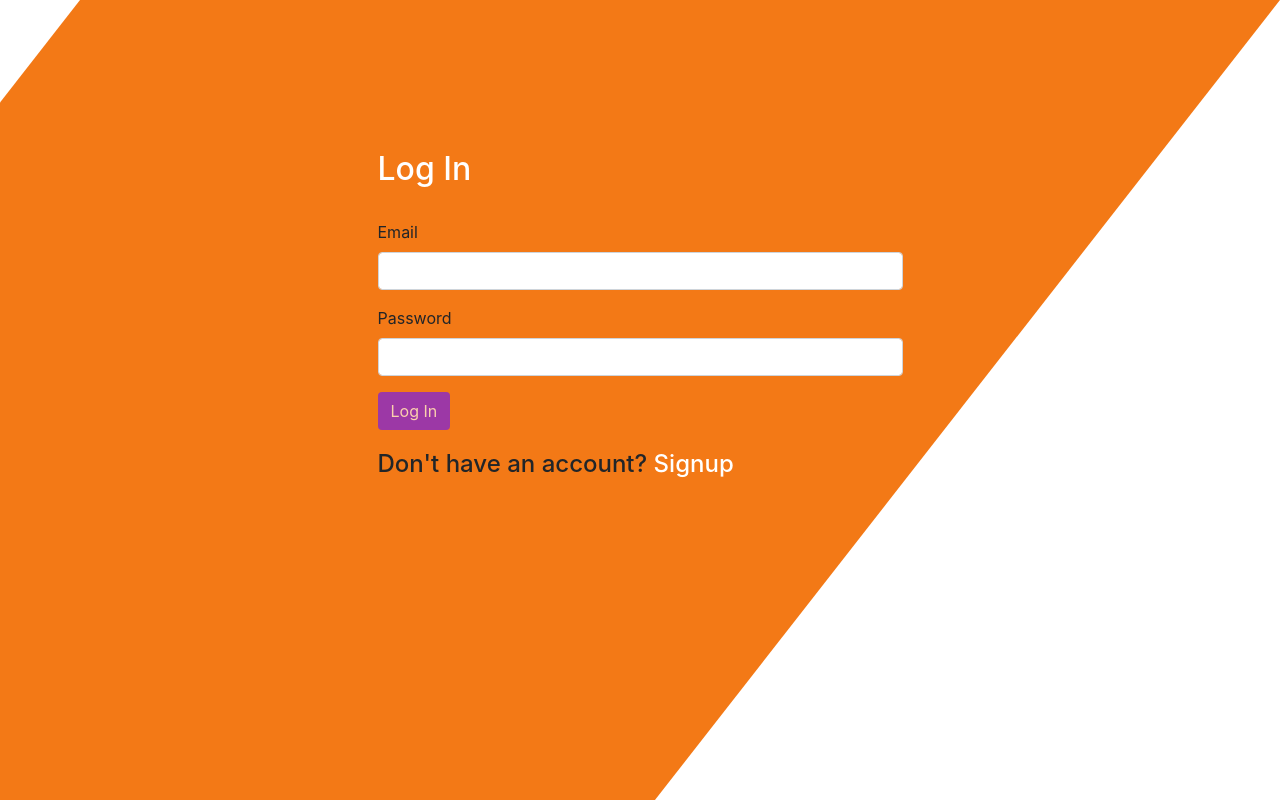
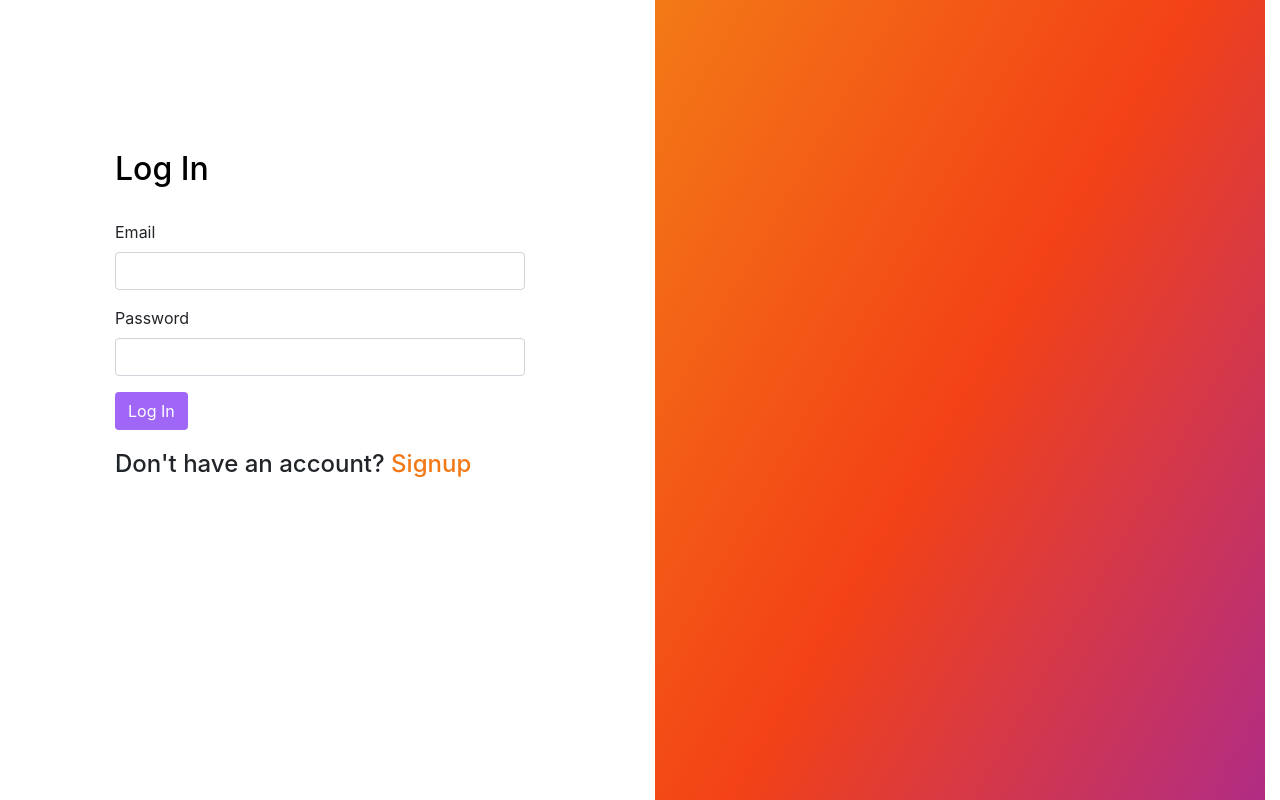
Before and after one commit to Algernon132/Trunk, an Angular app in the folder trunk-app/: page /login in a window 1280 px wide. Built offline with nearby package versions, Linux system fonts and the light colour scheme.

Commit message:
style updates

```diff
--- a/trunk-app/src/app/home/home.component.html
+++ b/trunk-app/src/app/home/home.component.html
@@ -2,7 +2,7 @@
     <div class="container">
         <nav class="navbar navbar-expand-lg">
             <a class="navbar-brand" href="#">
-                <!-- <img class="navbar-brand" src="/assets/images/TRUNK_LOGO.png" width="100" height="100" style="margin-right: 0px; padding-right: 0px;"> -->
+                <img class="navbar-brand" src="/assets/images/Trunk_Logo.png" width="50" height="50" style="margin-right: 0px; padding-right: 0px;">
                 Trunk</a>
             <button class="navbar-toggler" type="button" data-toggle="collapse" data-target="#navbarNav" aria-controls="navbarNav" aria-expanded="false" aria-label="Toggle navigation">
                 <span class="navbar-toggler-icon"></span>
@@ -10,17 +10,27 @@
             <div class="collapse navbar-collapse w-100" id="navbarNav">
                 <ul class="navbar-nav ml-auto">
                 <li class="nav-item">
-                    <a class="nav-link" routerLink="login">Log In</a>
+                    <a class="nav-link" routerLink="login">Log In
+                        <svg class="bi bi-box-arrow-in-right" width="1em" height="1em" viewBox="0 0 16 16" fill="currentColor" xmlns="http://www.w3.org/2000/svg">
+                            <path fill-rule="evenodd" d="M8.146 11.354a.5.5 0 010-.708L10.793 8 8.146 5.354a.5.5 0 11.708-.708l3 3a.5.5 0 010 .708l-3 3a.5.5 0 01-.708 0z" clip-rule="evenodd"/>
+                            <path fill-rule="evenodd" d="M1 8a.5.5 0 01.5-.5h9a.5.5 0 010 1h-9A.5.5 0 011 8z" clip-rule="evenodd"/>
+                            <path fill-rule="evenodd" d="M13.5 14.5A1.5 1.5 0 0015 13V3a1.5 1.5 0 00-1.5-1.5h-8A1.5 1.5 0 004 3v1.5a.5.5 0 001 0V3a.5.5 0 01.5-.5h8a.5.5 0 01.5.5v10a.5.5 0 01-.5.5h-8A.5.5 0 015 13v-1.5a.5.5 0 00-1 0V13a1.5 1.5 0 001.5 1.5h8z" clip-rule="evenodd"/>
+                          </svg>
+                    </a>
                 </li>
                 </ul>
             </div>
         </nav>
+        <img class="mainImg" src="/assets/images/Trunk_Logo.png">
         <div class="boxTitle">
             <h1 class="h1 text-center">Trunk</h1>
             <h3 class="h3 text-center">The best free password manager</h3>
         </div>
     </div>
 </div>
-<div class="container">
-    <h1 class="h1">Features...</h1>
+<div class="footer">
+    <div class="container">
+        <p>Created by Kyle Stevenson, Daniel Clubb, Chaz Bruscato, Hunter Krause</p>
+        <p>Senior Capstone Design, Spring 2020</p>
+    </div>
 </div>
--- a/trunk-app/src/app/home/home.component.scss
+++ b/trunk-app/src/app/home/home.component.scss
@@ -10,15 +10,44 @@
     font-size: 1.5rem;
 }
  .boxTitle {
-     margin-top: 15%;
+     margin-top: 20px;
      text-shadow: 2px 0 15px black;
      color: white;
  }
 
 .backdrop {
-    height: 70vh;
+    height: 80vh;
     width: 100%;
-    background-color: #F37916;
-    clip-path: polygon(0,0 100% 0, 100% 96%, 0 100%);
-    -webkit-clip-path: polygon(0,0 100% 0, 100% 96%, 0 100%);
+    background: linear-gradient(-50deg, #f37916, #6e16f3, #f34216, #f3b116, #16f3c7);
+    background-size: 400% 400%;
+    animation: gradient 20s ease-in-out infinite;
 }
+@keyframes gradient {
+    0% {
+        background-position: 0% 50%;
+    }
+    50% {
+        background-position: 100% 50%;
+    }
+    100% {
+        background-position: 0% 50%;
+    }
+}
+
+.mainImg {
+    margin-top: 50px;
+    display: block;
+    margin-left: auto;
+    margin-right: auto;
+    width: 150px;
+}
+.footer {
+    background-color: rgba(176, 185, 189, 0.6);
+    height: 20vh;
+
+    .container {
+        padding-top: 75px;
+        padding-bottom: 20px;
+        text-align: center;
+    }
+}
--- a/trunk-app/src/app/login/login.component.html
+++ b/trunk-app/src/app/login/login.component.html
@@ -1,8 +1,7 @@
-<div class="backdrop">
-</div>
-<div class="container">
   <div class="row">
-      <div class="col-12 col-lg-6 loginBox">
+    <div class="col-6">
+      <div class="row">
+        <div class="col-12 loginBox">
           <h1 class="h2">Log In</h1><br>
           <form [formGroup]="loginForm" (ngSubmit)="doLogin()">
               <div class="form-group">
@@ -13,10 +12,14 @@
                 <label for="password">Password</label>
                 <input type="password" class="form-control" id="password" formControlName="password" required>
               </div>
-            <div *ngIf="error" style="color: white; padding: 5px;">{{ errorMsg }}</div>
+              <div *ngIf="error" style="color: red; padding: 5px;">{{ errorMsg }}</div>
               <button type="submit" class="btn" [disabled]="loginForm.invalid">Log In</button>
             </form>
             <h4 class="botMessage">Don't have an account?  <a routerLink="/signup">Signup</a></h4>
         </div>
     </div>
     </div>
+    <div class="col-6">
+      <div class="background"></div>
+  </div>
+</div>
--- a/trunk-app/src/app/login/login.component.scss
+++ b/trunk-app/src/app/login/login.component.scss
@@ -2,32 +2,41 @@
     width: 100%;
     margin: 0 auto;
 }
-.backdrop {
+.background {
+    padding: 0;
+    margin: 0 auto;
+    width: 100%;
     height: 100vh;
-    position: absolute;
-    top: 0;
-    right: 0;
-    bottom: 0;
-    width: 1200px;
-    background-color:  #F37916;
-    transform: skew(-218deg);
-    transform-origin: top;
-    z-index: 0;
+    background: linear-gradient(-60deg, #f37916, #6e16f3, #f34216, #f3b116, #16f3c7);
+    background-size: 400% 400%;
+    animation: gradient 20s ease-in-out infinite;
+}
+@keyframes gradient {
+    0% {
+        background-position: 0% 50%;
+    }
+    50% {
+        background-position: 100% 50%;
+    }
+    100% {
+        background-position: 0% 50%;
+    }
 }
 .loginBox {
     margin: 0 auto;
     padding-top: 150px;
-    z-index: 1;
+    padding-left: 100px;
+    padding-right: 100px;
 
     input {
         width: 100%;
     }
     .h2 {
-        color: white;
+        color: black;
     }
 }
 a {
-    color: white;
+    color: #f37916;
 }
 .botMessage {
     margin-top: 20px;
--- a/trunk-app/src/app/signup/signup.component.html
+++ b/trunk-app/src/app/signup/signup.component.html
@@ -1,8 +1,7 @@
-<div class="backdrop">
-</div>
-<div class="container">
   <div class="row">
-      <div class="col-12 col-lg-6 loginBox">
+    <div class="col-6">
+      <div class="row">
+        <div class="col-12 loginBox">
           <h1 class="h2">Sign Up</h1><br>
           <form [formGroup]="signupForm" (ngSubmit)="doSignup()">
               <div class="form-group">
@@ -34,9 +33,13 @@
                   </div>
               </div>
               <button type="submit" class="btn" [disabled]="signupForm.invalid">Create</button>
-            <div *ngIf="error" style="color: white; padding: 5px;">{{ errorMsg }}</div>
+              <div *ngIf="error" style="color: red; padding: 5px;">{{ errorMsg }}</div>
             </form>
             <h4 class="botMessage">Already have an account?  <a routerLink="/login">Login</a></h4>
         </div>
     </div>
     </div>
+    <div class="col-6">
+      <div class="background"></div>
+    </div>
+</div>
--- a/trunk-app/src/app/signup/signup.component.scss
+++ b/trunk-app/src/app/signup/signup.component.scss
@@ -2,32 +2,39 @@
     width: 100%;
     margin: 0 auto;
 }
-.backdrop {
+.background {
+    width: 100%;
     height: 100vh;
-    position: absolute;
-    top: 0;
-    right: 0;
-    bottom: 0;
-    width: 1200px;
-    background-color:  #F37916;
-    transform: skew(-218deg);
-    transform-origin: top;
-    z-index: 0;
+    background: linear-gradient(-60deg, #f37916, #6e16f3, #f34216, #f3b116, #16f3c7);
+    background-size: 400% 400%;
+    animation: gradient 20s ease-in-out infinite;
+}
+@keyframes gradient {
+    0% {
+        background-position: 0% 50%;
+    }
+    50% {
+        background-position: 100% 50%;
+    }
+    100% {
+        background-position: 0% 50%;
+    }
 }
 .loginBox {
     margin: 0 auto;
     padding-top: 150px;
-    z-index: 1;
+    padding-left: 100px;
+    padding-right: 100px;
 
     input {
         width: 100%;
     }
     .h2 {
-        color: white;
+        color: black;
     }
 }
 a {
-    color: white;
+    color: #f37916;
 }
 .botMessage {
     margin-top: 20px;
--- a/trunk-app/src/index.html
+++ b/trunk-app/src/index.html
@@ -5,7 +5,7 @@
   <title>Trunk: Password Manager</title>
   <base href="/">
   <meta name="viewport" content="width=device-width, initial-scale=1">
-  <link rel="icon" type="image/x-icon" href="favicon.ico">
+  <link rel="icon" type="image/x-icon" href="assets/images/Trunk_Logo.ico">
   <!--Bootstrap CSS-->
   <link rel="stylesheet" href="https://stackpath.bootstrapcdn.com/bootstrap/4.4.1/css/bootstrap.min.css" integrity="sha384-Vkoo8x4CGsO3+Hhxv8T/Q5PaXtkKtu6ug5TOeNV6gBiFeWPGFN9MuhOf23Q9Ifjh" crossorigin="anonymous">
 
```
Lines whose indentation alone changed are shown as unchanged.
